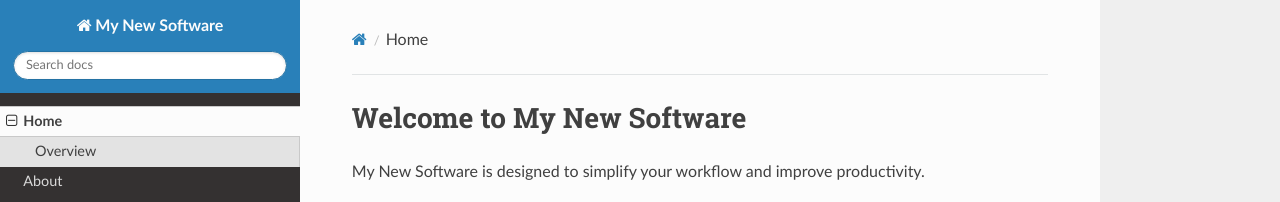
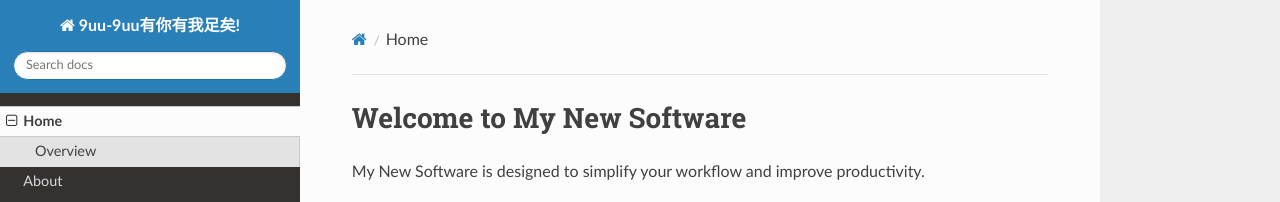
Before and after one commit to jmcoms/111, an MkDocs documentation site: the page built from docs/index.md, in a window 1280 px wide. Shown: the top 202 px of the page. Built offline with MkDocs 1.6.1, drawn with Linux system fonts in a browser that asks for light colours; nearby versions of some CDN libraries.

Commit message:
Update mkdocs.yml

```diff
--- a/mkdocs.yml
+++ b/mkdocs.yml
@@ -1,4 +1,4 @@
-site_name: My New Software
+site_name: 9uu-9uu有你有我足矣!
 theme:
   name: readthedocs
 nav:
```
